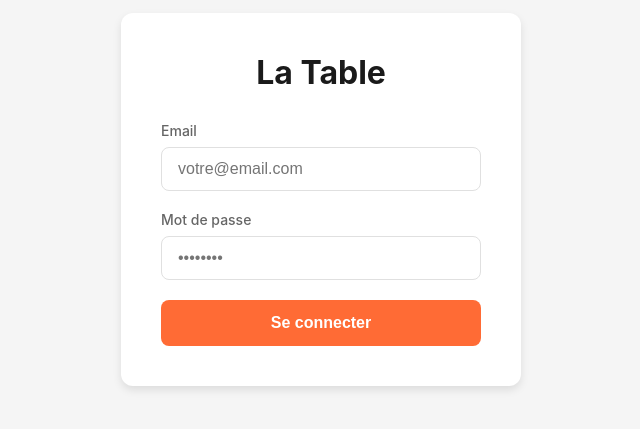
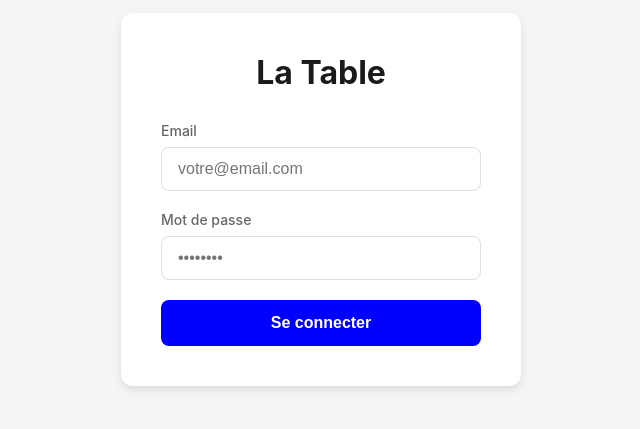
Before and after one commit to takammanuel/projet_groupe_ci-cd, a React (Vite) app in the folder frontend/: page /login in a window 1280 px wide. Shown: the part 201-630 px from the top of the page, without its empty margins (319-959 px from the left). Built offline with nearby package versions, Linux system fonts and the light colour scheme.

Commit message:
modification de la couleur

```diff
--- a/frontend/src/pages/Login.css
+++ b/frontend/src/pages/Login.css
@@ -70,7 +70,7 @@
 }
 
 .btn-login {
-  background-color: #FF6B35;
+  background-color: blue;
   color: white;
   padding: 14px;
   border: none;
```
